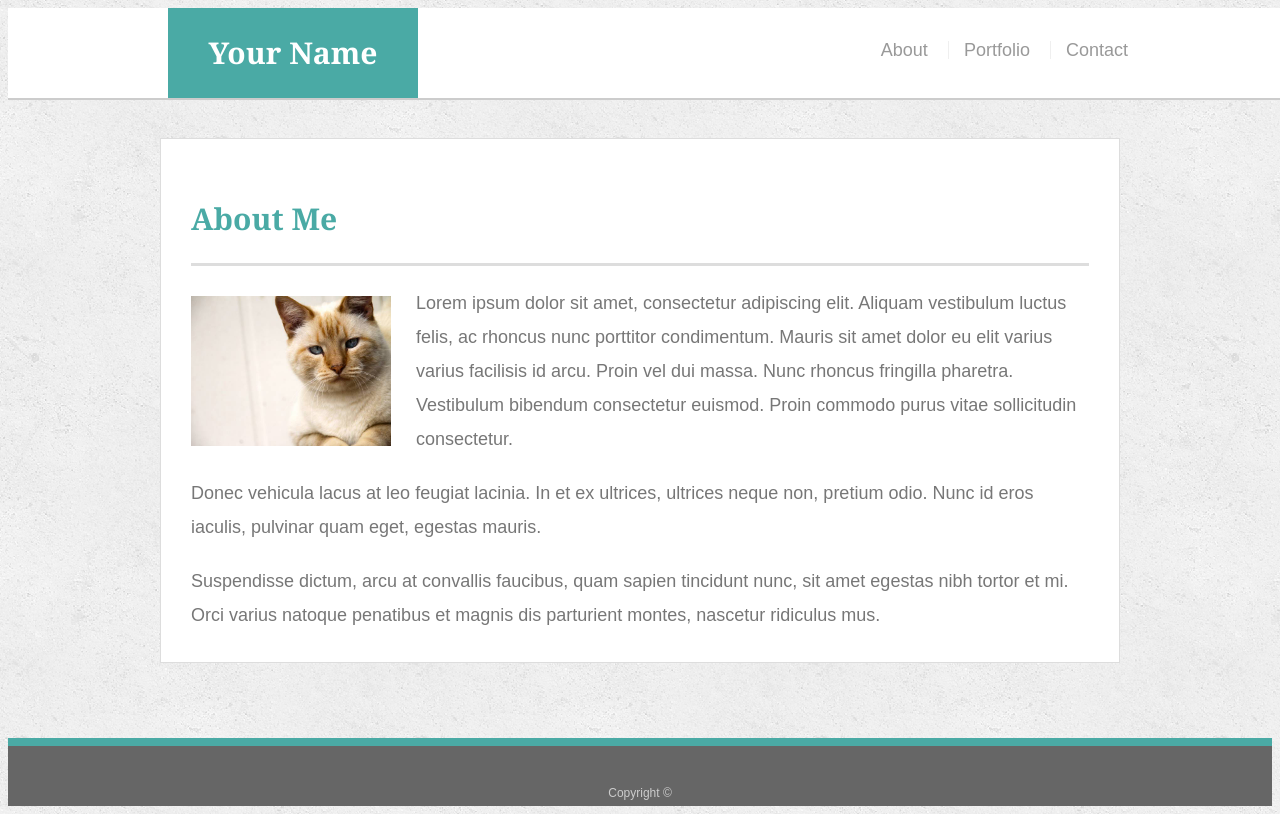
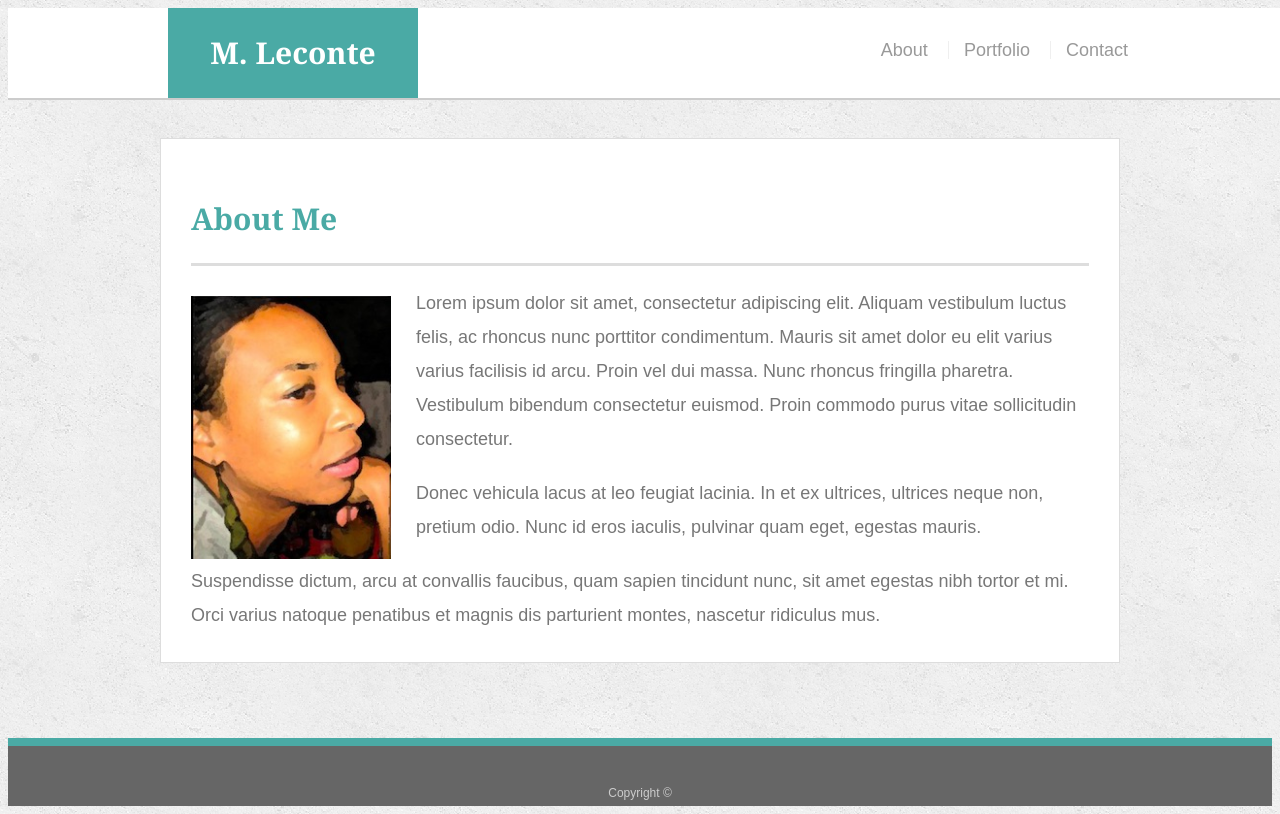
Before and after one commit to urani100/Responsive-Portfolio, a plain HTML site: page index.html in a window 1280 px wide. Drawn offline with Linux system fonts and the light colour scheme.

Commit message:
customized index file with picture and name

```diff
--- a/index.html
+++ b/index.html
@@ -13,7 +13,7 @@
 
   <header id="masthead">
     <div class="container">
-      <a href="index.html" id="logo">Your Name</a>
+      <a href="index.html" id="logo">M. Leconte</a>
       <nav>
         <a href="index.html">About</a>
         <a href="portfolio.html">Portfolio</a>
@@ -26,7 +26,7 @@
     <section class="main-section">
       <h1>About Me</h1>
 
-      <img src="assets/images/cat.jpg" class="auth-image" alt="Your Name">
+      <img src="assets/images/ML.jpg" class="auth-image" alt="Your Name">
 
       <p>Lorem ipsum dolor sit amet, consectetur adipiscing elit. Aliquam vestibulum luctus felis, ac rhoncus nunc porttitor condimentum. Mauris sit amet dolor eu elit varius varius facilisis id arcu. Proin vel dui massa. Nunc rhoncus fringilla pharetra. Vestibulum bibendum consectetur euismod. Proin commodo purus vitae sollicitudin consectetur.</p>
 
```
Also changed, not shown: assets/images/ML.jpg (added), 3 other files.
